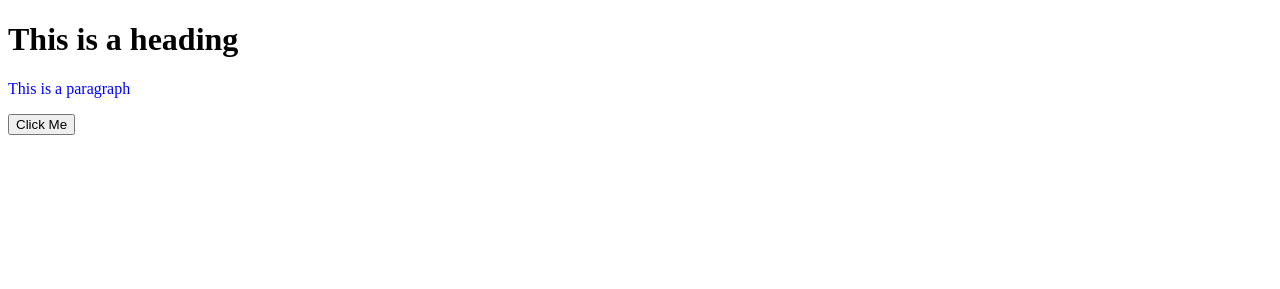
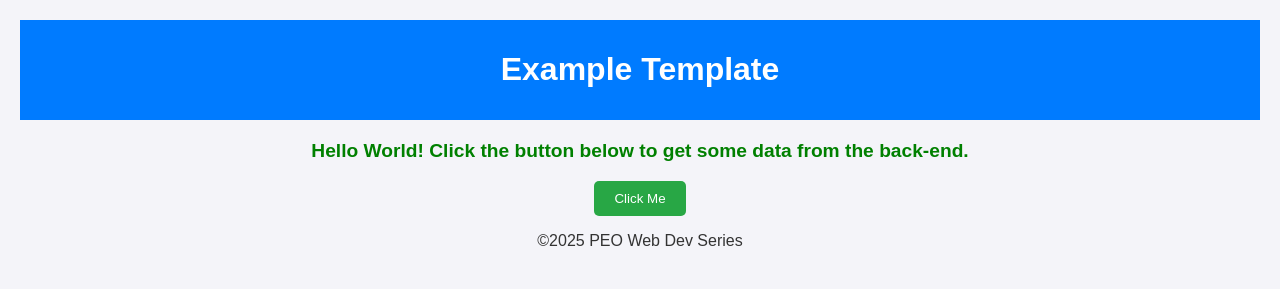
Before and after one commit to Kaysan-Merchant/peocoding, a plain HTML site: page index.html in a window 1280 px wide. Drawn offline with Linux system fonts and the light colour scheme.

Commit message:
Week 3 Frontend connection

```diff
--- a/index.html
+++ b/index.html
@@ -1,22 +1,34 @@
 <!DOCTYPE html>
 <html lang="en">
-
 <head>
     <meta charset="UTF-8">
     <meta name="viewport" content="width=device-width, initial-scale=1.0">
-    <title>Document</title>
+    <title>Example Template</title>
 
+    <!--  this is how the CSS is linked to the HTML -->
     <link rel="stylesheet" href="style.css">
 </head>
+<body>
 
-<body>
-    <h1>This is a heading</h1>
+    <!--  this is an HTML comment -->
+    <header>
+        <h1>Example Template</h1>
+    </header>
 
-    <p id="myPara" class="blue">This is a paragraph</p>
+    <main>
+        <p id="greeting">Hello World! Click the button below to get some data from the back-end.</p>
+        <button id="actionButton">Click Me</button>
 
-    <button id="btnExample">Click Me</button>
+        <ul id="myList"></ul>
 
+    </main>
+
+    <footer>
+        <p>&copy;2025 PEO Web Dev Series</p>
+    </footer>
+
+    <!--  this is how JS is linked to the HTML -->
     <script src="script.js"></script>
+
 </body>
-
 </html>
--- a/script.js
+++ b/script.js
@@ -1,10 +1,35 @@
-let btn = document.getElementById('btnExample');
-let para = document.getElementById('myPara')
+//
+// JavaScript adds interactivity and dynamic content.
+// This includes interacting with the back-end code.
+//
 
-btn.addEventListener('click', handleClickEvent);
+// 1. Get references to the HTML elements we need to interact with.
+const button = document.getElementById('actionButton');
+const myList = document.getElementById('myList');
 
-function handleClickEvent(){
-    para.className = 'orange';
+// 2. "Listen" for the click event on the button and run the function.
+// This connects the user action (click) to the code logic (handleClick function).
+button.addEventListener('click', handleClick);
+
+// 3. Define a function that will be executed when the button is clicked.
+// Note that this function calls the back-end code
+// Note the use of: async/await keywords
+async function handleClick() {
+
+    // set back-end code url - CHANGE IT TO YOUR OWN URL!
+    const backendUrl = "https://peocoding-backend.vercel.app";  // IMPORTANT: no slash at the end
+
+    // fetch the data by calling 'backendUrl/route' (note the slash before the route)
+    let resp = await fetch(`${backendUrl}/list`);
+    let data = await resp.json();
+
+    // do something with the data
+    // loop through all the records we got back from the back-end
+    for(rec of data){
+        let listItem = document.createElement('li'); // crate the LI html element
+        listItem.textContent = rec.name // insert the name from the record as the text
+
+        myList.appendChild(listItem)
+    }
+
 }
-
-console.log('hello');
--- a/style.css
+++ b/style.css
@@ -1,7 +1,36 @@
-.blue {
-    color: blue;
+/*
+  CSS is used to style the HTML elements.
+  We are using a "selector" (e.g., body, h1, #greeting)
+  to target an element and apply "declarations" (e.g., color: blue;).
+*/
+
+body {
+    font-family: Arial, sans-serif;
+    background-color: #f4f4f9; /* Light gray background */
+    color: #333; /* Dark text */
+    margin: 0;
+    padding: 20px;
+    text-align: center;
 }
 
-.orange {
-    color: orangered;
+header {
+    padding: 10px 0;
+    background-color: #007bff; /* Blue header */
+    color: white;
+    margin-bottom: 20px;
 }
+
+#greeting {
+    font-size: 1.2em;
+    color: green; /* Target the specific 'greeting' ID */
+    font-weight: bold;
+}
+
+button {
+    padding: 10px 20px;
+    background-color: #28a745; /* Green button */
+    color: white;
+    border: none;
+    border-radius: 5px;
+    cursor: pointer; /* Changes the mouse cursor to a pointer */
+}
```
